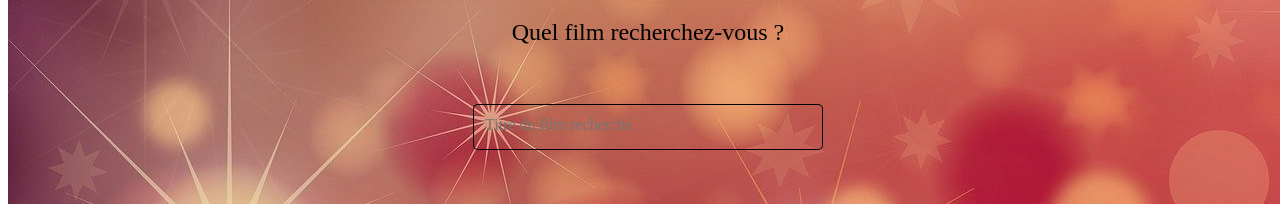
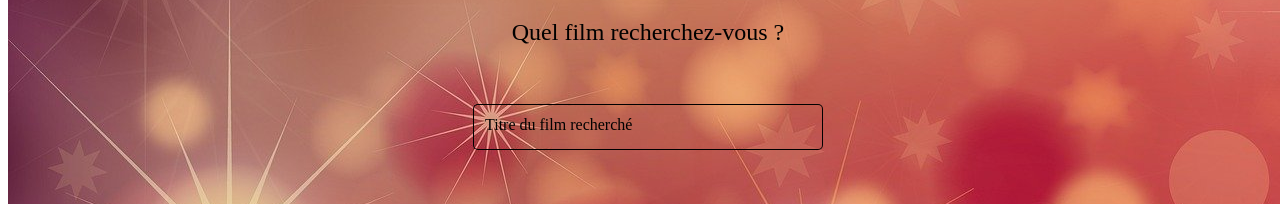
Before and after one commit to celinedepauw/movies_2022, an Angular app: page /home in a window 1280 px wide. Shown: the part 189-393 px from the top of the page. Built offline with nearby package versions, Linux system fonts and the light colour scheme.

Commit message:
trying to make working autocomplete but failing

```diff
--- a/src/app/app.module.ts
+++ b/src/app/app.module.ts
@@ -5,12 +5,15 @@ import { FlexLayoutModule } from '@angular/flex-layout';
 import { FormsModule, ReactiveFormsModule } from '@angular/forms';
 import { MatFormFieldModule } from '@angular/material/form-field';
 import { MatInputModule } from '@angular/material/input';
+import { MatAutocompleteModule } from '@angular/material/autocomplete';
 
 import { AppRoutingModule } from './app-routing.module';
 import { AppComponent } from './app.component';
 import { LoginComponent } from './login/login.component';
 import { HomeComponent } from './home/home.component';
 import { DetailsMovieComponent } from './details-movie/details-movie.component';
+
+import { HttpClientModule } from '@angular/common/http';
 
 @NgModule({
   declarations: [
@@ -28,6 +31,8 @@ import { DetailsMovieComponent } from './details-movie/details-movie.component';
     ReactiveFormsModule,
     MatFormFieldModule,
     MatInputModule,
+    HttpClientModule,
+    MatAutocompleteModule
   ],
   providers: [],
   bootstrap: [AppComponent]
--- a/src/app/details-movie/details-movie.component.html
+++ b/src/app/details-movie/details-movie.component.html
@@ -7,8 +7,6 @@
         </ul>
         <div class="details-movie-release-date">Date de sortie : 15/10/2015</div>
         <div class="details-movie-overview">Résumé du film: didjoijdoijfoidjf dsiur eihirstf dsihidhf siyfiduhiuere siuhdihfis siuhfsiuhyufiehiur içyçihrihçde siuhiuyiuer seiuhreihr hrh  hruhrhzehryi didjoijdoijfoidjf dsiur eihirstf dsihidhf siyfiduhiuere siuhdihfis siuhfsiuhyufiehiur içyçihrihçde siuhiuyiuer seiuhreihr hrh  hruhrhzehryi didjoijdoijfoidjf dsiur eihirstf dsihidhf siyfiduhiuere siuhdihfis siuhfsiuhyufiehiur içyçihrihçde siuhiuyiuer seiuhreihr hrh  hruhrhzehryi</div>
-
-
         <div class="details-movie-vote">Note télespectateur : <span class="details-movie-vote-average">7 / 10</span></div>
     </div>
 </main>
--- a/src/app/details-movie/details-movie.component.ts
+++ b/src/app/details-movie/details-movie.component.ts
@@ -1,4 +1,5 @@
 import { Component, OnInit } from '@angular/core';
+import { Movie } from '../movie';
 
 @Component({
   selector: 'app-details-movie',
@@ -7,6 +8,9 @@ import { Component, OnInit } from '@angular/core';
 })
 export class DetailsMovieComponent implements OnInit {
 
+  movie!: Movie;
+  movieId!: number;
+
   constructor() { }
 
   ngOnInit(): void {
--- a/src/app/home/home.component.html
+++ b/src/app/home/home.component.html
@@ -3,9 +3,10 @@
         <img class="home-logo" src="../../assets/images/clap.png" alt="clap-picture"/>
     </h1>
     <p class="home-intro">Quel film recherchez-vous ?</p>
-    <form class="home-form" (ngSubmit)="onSubmit()">
-        <mat-form-field appearance="outline" class="home-search">
-            <input matInput class="home-search-input" placeholder="Titre du film recherché" [formControl]="search"/>
-        </mat-form-field>
-    </form>
+    <mat-form-field appearance="outline" class="home-search">
+        <input #searchInput matInput class="home-search-input" placeholder="Titre du film recherché" [formControl]="inputSearch" [matAutocomplete]="auto" (keyup)="search(searchInput.value)"/>
+        <mat-autocomplete #auto="matAutocomplete">
+            <mat-option *ngFor="let result of movies | async" [value]="result.title">{{result.title}}</mat-option>
+        </mat-autocomplete>
+    </mat-form-field>
 </main>
--- a/src/app/home/home.component.scss
+++ b/src/app/home/home.component.scss
@@ -16,15 +16,18 @@
         font-size: 1.5rem;
     }
 
-    .home-form{
+    .mat-form-field{
+        width: 350px;
+        margin-top: 30px;
 
-        .mat-form-field{
-            width: 350px;
-            margin-top: 30px;
+        .home-search-input{
+            height: 50px;
+        }
 
-            .home-search-input{
-                height: 50px;
-            }
+        .home-search-input::placeholder{
+            color: black;
         }
+
     }
+
 }
--- a/src/app/home/home.component.ts
+++ b/src/app/home/home.component.ts
@@ -1,5 +1,8 @@
 import { Component, OnInit } from '@angular/core';
 import { FormControl } from '@angular/forms';
+import { debounceTime, Observable, Subject, switchMap } from 'rxjs';
+import { Movie } from '../movie';
+import { MovieService } from '../movie.service';
 
 @Component({
   selector: 'app-home',
@@ -8,16 +11,32 @@ import { FormControl } from '@angular/forms';
 })
 export class HomeComponent implements OnInit {
 
-  search!: FormControl;
+  movies!: Observable<Movie[]>;
+  private searchWords = new Subject<string>();
 
-  constructor() { }
+  inputSearch!: FormControl;
+
+  constructor(
+    private movieService: MovieService,
+  ) { }
 
   ngOnInit(): void {
-    this.search = new FormControl('');
+    this.inputSearch = new FormControl('');
+    this.movies = this.searchWords.pipe(
+      debounceTime(300),
+      switchMap((word: string) => this.movieService.search(word))
+    )
   }
 
-  onSubmit(){
-    console.log('search = ' + this.search.value)
+  search(word: string){
+    this.searchWords.next(word);
   }
 
+  /*
+  searchMovie(word: string){
+  //console.log(word)
+  this.movieService.search(word)
+    .subscribe(movies => this.movies = movies)
+ }*/
+
 }
--- /dev/null
+++ b/src/app/movie.service.ts
@@ -0,0 +1,30 @@
+import { Injectable } from '@angular/core';
+import { Movie } from './movie';
+import { Observable, of } from 'rxjs';
+import { HttpClient } from '@angular/common/http';
+
+@Injectable({
+  providedIn: 'root'
+})
+export class MovieService {
+
+  constructor(
+    private http: HttpClient
+  ) { }
+
+
+  search(word: string): Observable<Movie[]>{
+    if(word.length >= 3){
+      return this.http
+      .get<Movie[]>(`https://api.themoviedb.org/3/search/movie?api_key=841287cc6cdf6270894e2d9b9a2554e9&query=${word}`);
+    }
+    return of([])
+  }
+
+
+  getMovieById(id: number): Observable<Movie>{
+    return this.http
+      .get<Movie>(`https://api.themoviedb.org/3/movie/${id}?api_key=841287cc6cdf6270894e2d9b9a2554e9`);
+  }
+
+}
--- /dev/null
+++ b/src/app/movie.ts
@@ -0,0 +1,13 @@
+export interface Movie{
+    id: number,
+    title: string,
+    genres: Genre[],
+    overview: string,
+    releaseDate: string,
+    average: number
+}
+
+export interface Genre{
+    id: number,
+    name: string
+}
```
Also changed, not shown: 1 other file (tests, documents, lock files or other folders).
